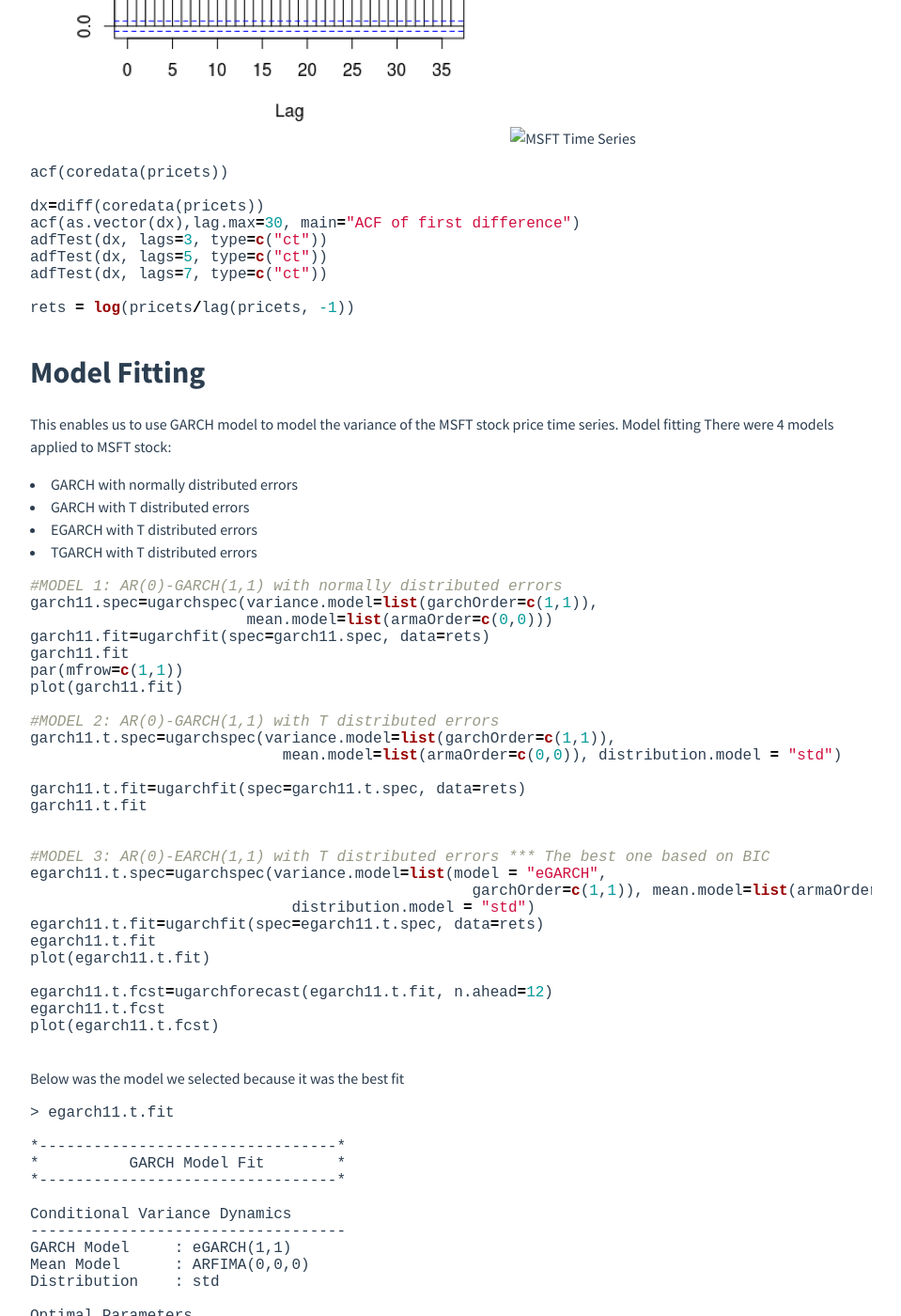
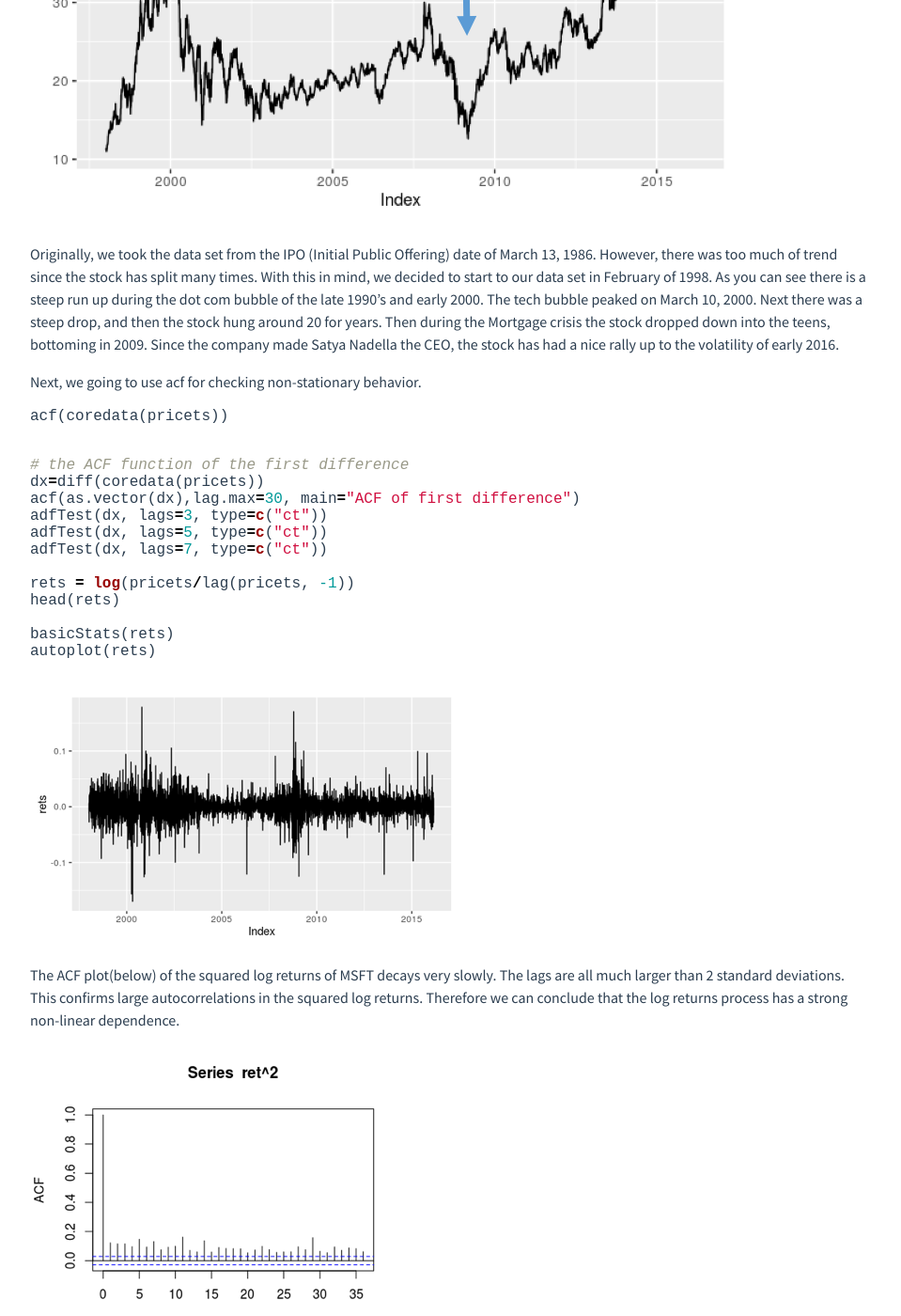
Before and after one commit to Lanbig/lanbig.github.io, a Jekyll site: the page built from _posts/2016-03-15-Time-Series-EGARCH-MSFT.md, in a window 1280 px wide and 1400 px high, scrolled down 1072 px. Shown: the whole window at 94% size, without its empty margins (160-1119 px from the left). Built offline with Jekyll 4.4.1, drawn with Linux system fonts in a browser that asks for light colours; nearby versions of some CDN libraries; some of the changed text lies outside the part shown.

Commit message:
add time series content

````diff
--- a/_posts/2016-03-15-Time-Series-EGARCH-MSFT.md
+++ b/_posts/2016-03-15-Time-Series-EGARCH-MSFT.md
@@ -22,13 +22,20 @@ pricets = zoo(myd_lim$Adj.Close, as.Date(as.character(myd_lim$Date),format=c("%Y
 autoplot(pricets)
 
 ```
-![My helpful screenshot](http://{{ site.url }}/img/content_images/seriescoredata.png)
-![MSFT Time Series]({{ site.url }}/img/content_images/seriescoredata.png)
+![MSFT Time Series](http://{{ site.url }}/img/content_images/timeseries.png)
 
+Originally, we took the data set from the IPO (Initial Public Offering) date of March 13, 1986. However, there was too much of trend since the stock has split many times. With this in mind, we decided to start to our data set in February of 1998. As you can see there is a steep run up during the dot com bubble of the late 1990’s and early 2000. The tech bubble peaked on March 10, 2000. Next there was a steep drop, and then the stock hung around 20 for years. Then during the Mortgage crisis the stock dropped down into the teens, bottoming in 2009. Since the company made Satya Nadella the CEO, the stock has had a nice rally up to the volatility of early 2016.
+
+Next, we going to use acf for checking non-stationary behavior.
 
 ```R
 acf(coredata(pricets))
 
+```
+
+
+```R
+# the ACF function of the first difference
 dx=diff(coredata(pricets))
 acf(as.vector(dx),lag.max=30, main="ACF of first difference")
 adfTest(dx, lags=3, type=c("ct"))
@@ -36,8 +43,24 @@ adfTest(dx, lags=5, type=c("ct"))
 adfTest(dx, lags=7, type=c("ct"))
 
 rets = log(pricets/lag(pricets, -1))
+head(rets)
+
+basicStats(rets)
+autoplot(rets)
 
 ```
+![MSFT Time Series](http://{{ site.url }}/img/content_images/logret.png)
+
+The ACF plot(below) of the squared log returns of MSFT decays very slowly. The lags are all much larger than 2 standard deviations. This confirms large autocorrelations in the squared log returns. Therefore we can conclude that the log returns process has a strong non-linear dependence.
+
+![MSFT Time Series](http://{{ site.url }}/img/content_images/archeffect.png)
+
+
+Since we have confirmed serial correlation in the conditional variance of the process, we can say that the conditional variance of the process at time t is a function of the variance at previous times. Therefore we can use the past to explain or predict the current variance. This enables us to use GARCH model to model the variance of the MSFT stock price time series.
+
+
+
+
 
 ## Model Fitting
 This enables us to use GARCH model to model the variance of the MSFT stock price time series.
````
